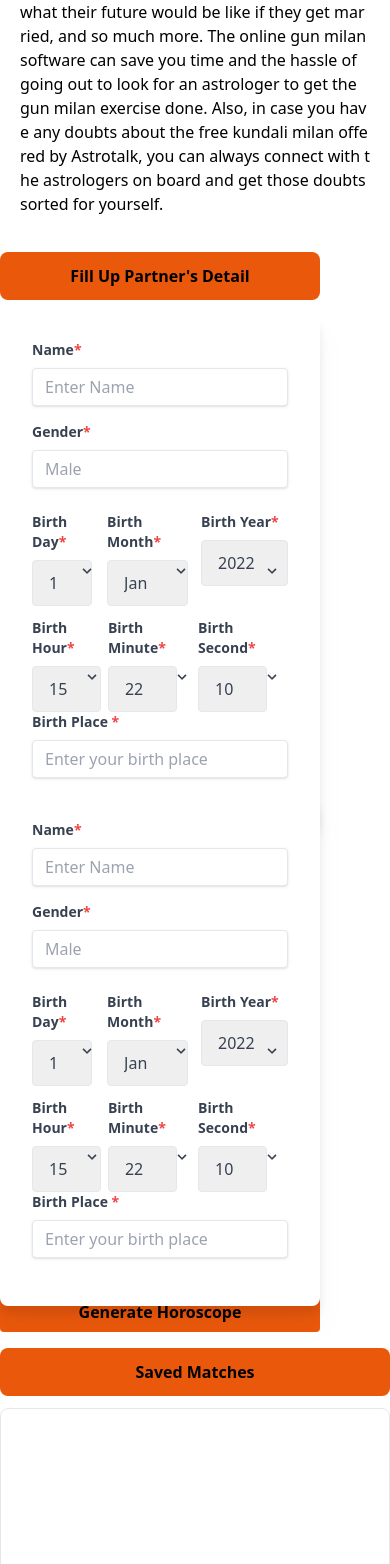
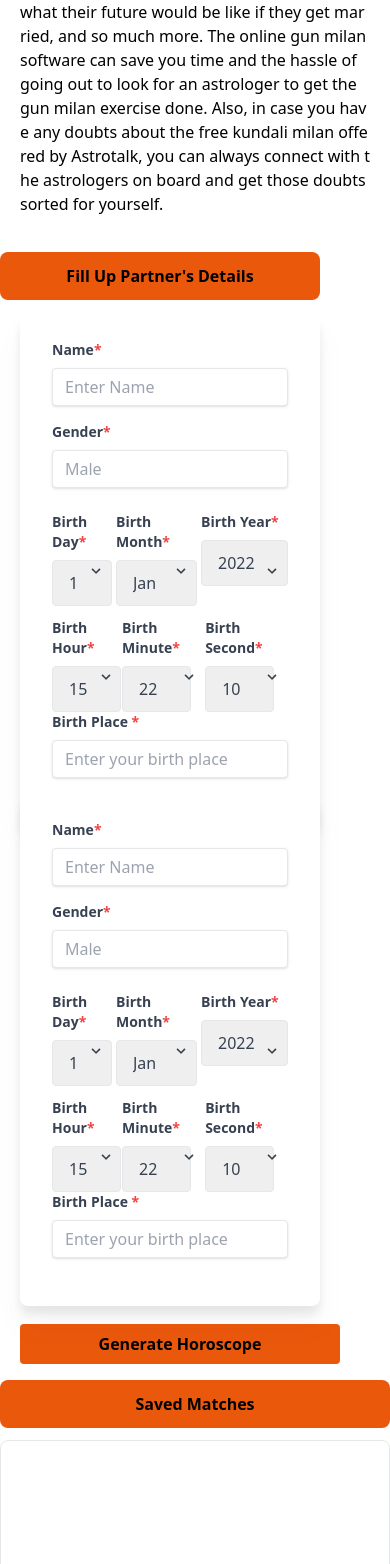
Before and after one commit to Niveditha87/Astrosoul--Frontend, a React (Create React App) app: page /kundliMatching in a window 390 px wide. Shown: the part 950-2514 px from the top of the page. Built offline with nearby package versions, Linux system fonts and the light colour scheme.

Commit message:
responsive changes

```diff
--- a/src/components/KundliMatching.jsx
+++ b/src/components/KundliMatching.jsx
@@ -67,9 +67,9 @@ function TodayHoroscope() {
 
                                     <div class=" w-[20rem] md:w-[22rem] h-[30rem]">
                                         <div className="bg-orange-600 text-center pt-3 font-semibold md:w-[45rem] h-[3rem] mt-4 rounded-lg backdrop-opacity-95 flex justify-center">
-                                            Fill Up Partner's Detail
+                                            Fill Up Partner's Details
                                         </div>
-                                            <form class="bg-white drop-shadow-xl md:border rounded-lg px-8 pt-6 pb-8 mb-4 mt-4">
+                                            <form class="bg-white drop-shadow-xl md:border rounded-lg px-8 pt-6 pb-8 mb-4 mt-4 ml-5 md:ml-0">
                                                 <div class="mb-4">
                                                     <label
                                                         class="block text-gray-700 text-sm font-bold mb-2"
@@ -287,7 +287,7 @@ function TodayHoroscope() {
 
                                     <div class=" w-[20rem] md:w-[22rem] md:ml-5 h-[30rem]">
 
-                                        <form class="bg-white drop-shadow-xl  rounded-lg px-8 pt-6 pb-8 mb-4 mt-20 md:border">
+                                        <form class="bg-white drop-shadow-xl  rounded-lg px-8 pt-6 pb-8 mb-4 mt-20 md:border ml-5 md:ml-0">
                                             <div class="mb-4">
                                                 <label
                                                     class="block text-gray-700 text-sm font-bold mb-2"
@@ -509,7 +509,7 @@ function TodayHoroscope() {
 
                                 <div class="flex mx-auto">
                                     <button
-                                        class="bg-orange-600 hover:bg-orange-500 text-black font-bold py-2 px-4 rounded focus:outline-none focus:shadow-outline w-[20rem] mt-24 md:w-full "
+                                        class="bg-orange-600 hover:bg-orange-500 text-black font-bold py-2 px-4 rounded focus:outline-none focus:shadow-outline w-[20rem] mt-32 ml-5 md:ml-0  md:w-full "
                                         type="button"
                                     >
                                         Generate Horoscope
```
